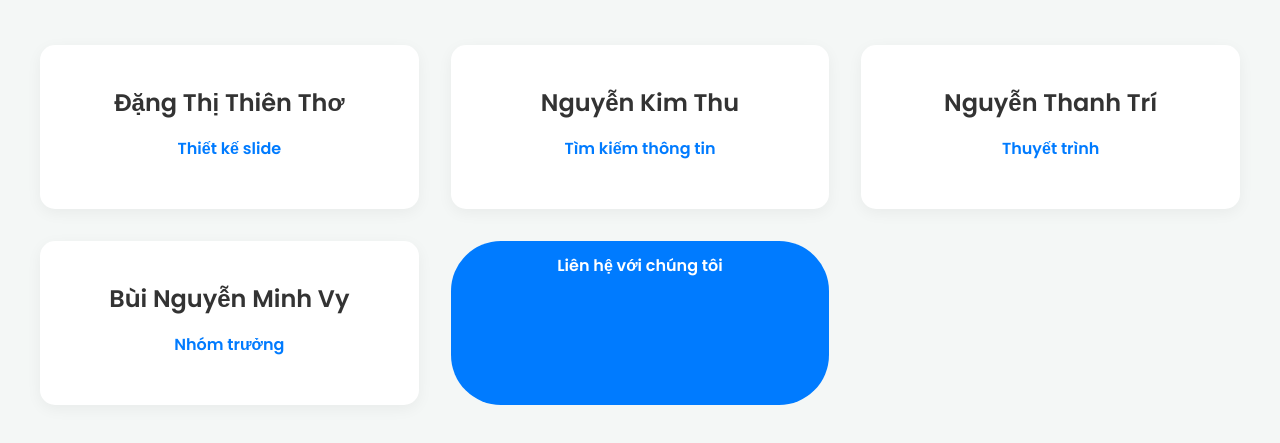
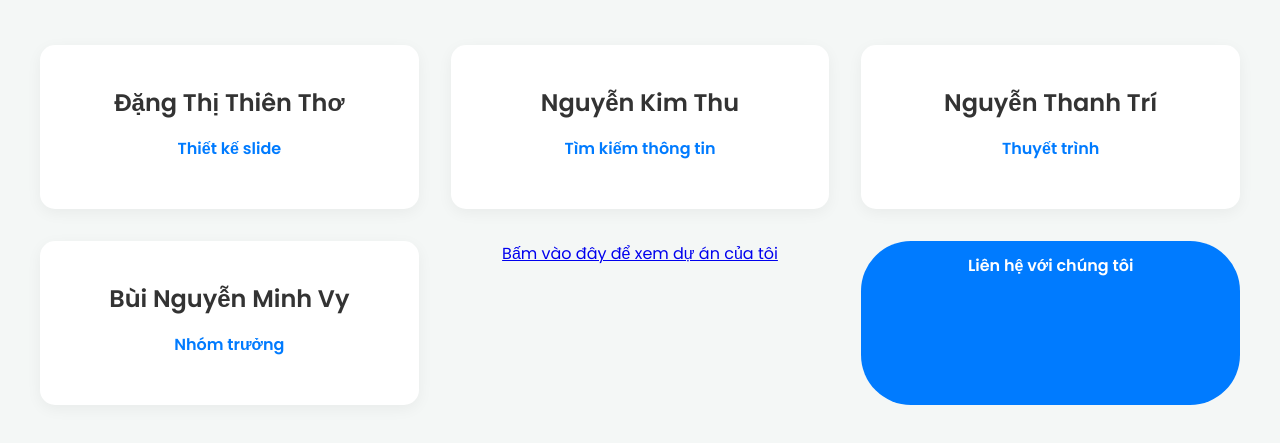
Before and after one commit to vy3803/BTMANGUONMONHOM12, a plain HTML site: page index.html in a window 1280 px wide. Shown: the part 251-694 px from the top of the page. Drawn offline with Linux system fonts and the light colour scheme.

Commit message:
Them link den trang Somee

```diff
--- a/index.html
+++ b/index.html
@@ -168,7 +168,9 @@
                 </div>
             </div>
 
-
+            <a href="http://www.nhom10-mnm.somee.com/gioithieu.html">
+  Bấm vào đây để xem dự án của tôi
+</a>
         <a href="LienHe.html" class="contact-button">Liên hệ với chúng tôi</a>
     </section>
 
```
